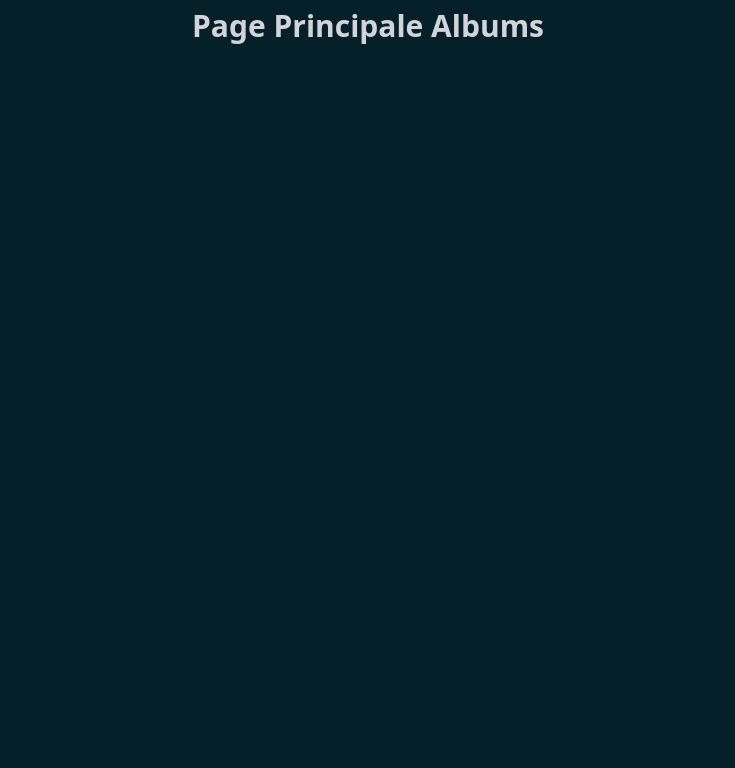
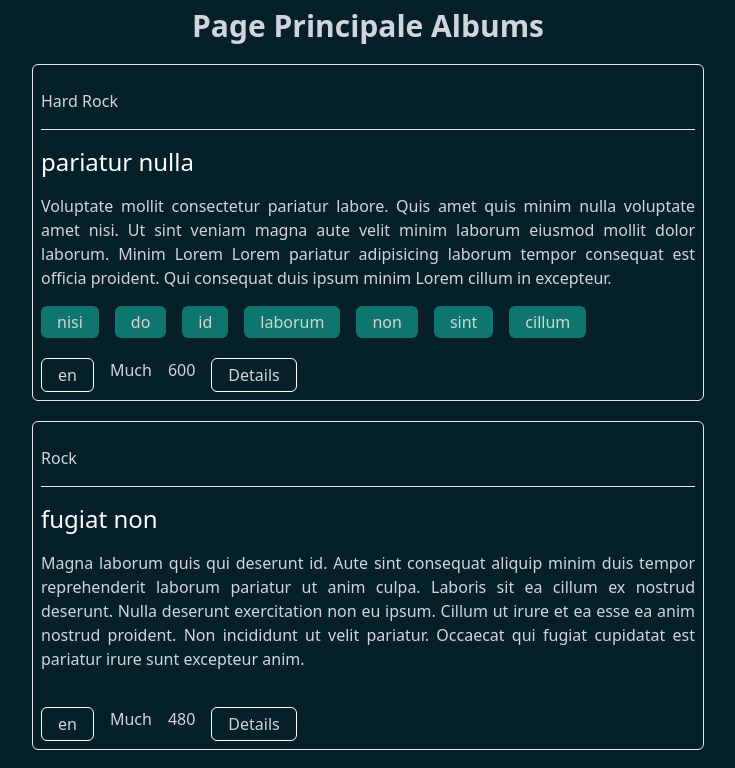
Before and after one commit to Dakarmo/app-musicV2, an Angular app: page / in a window 1280 px wide. Shown: the top 768 px of the page, without its empty margins (272-1007 px from the left). Built offline with nearby package versions, Linux system fonts and the light colour scheme.

Commit message:
affichage des albums

```diff
--- a/src/app/albums/albums.component.html
+++ b/src/app/albums/albums.component.html
@@ -1 +1,38 @@
-<h2 class="font-bold text-3xl text-center my-2">{{title}}</h2>
+<h2 class="font-bold text-3xl text-center my-2">
+    {{title}}
+</h2>
+
+<article *ngFor="let album of Albums" class="border bg-[#06202A]/50 my-5 max-w-2xl mx-auto p-2 rounded-md">
+    <div class="py-4 border-b">{{album.ref}}</div>
+    <h3 class="text-2xl text-white my-4">{{album.title}}</h3>
+    <p class="text-justify">{{album.description}}</p>
+    <ul class="flex gap-2 md:gap-4 flex-wrap mt-4">
+        <li *ngFor="let tag of album.tags" class="boder px-4 py-1 bg-teal-700 rounded-md ">{{tag}}</li>
+    </ul>
+    <div class="mt-5 flex gap-2 md:gap-4">
+        <button class="border border-white py-1 px-4 hover:bg-gray-300 hover:text-black rounded-md">en</button>
+        <p>{{album.like}}</p>
+        <p>{{album.duration}}</p>
+        <button class="border border-white py-1 px-4 hover:bg-gray-300 hover:text-black rounded-md">Details</button>
+    </div>
+
+</article>
+
+<!-- <h2 class="font-bold text-3xl text-center my-2">
+    {{ title }}
+</h2>
+<div class="flex justify-center items-center h-screen">
+
+    <article *ngFor="let album of Albums" class="my-4 p-4 border border-gray-300 rounded-lg">
+        <div class="font-bold text-xl">{{ album.ref }}</div>
+        <h3 class="text-lg font-semibold">{{ album.title }}</h3>
+        <p class="text-gray-600">{{ album.description }}</p>
+        <ul class="list-disc mt-2 ml-4">
+            <li *ngFor="let tag of album.tags" class="text-blue-500">{{ tag }}</li>
+        </ul>
+        <button class="bg-blue-500 text-white px-4 py-2 mt-4">en</button>
+        <p class="mt-2">{{ album.like }} Likes</p>
+        <p class="text-gray-500">{{ album.duration }}</p>
+        <button class="bg-gray-800 text-white px-4 py-2 mt-2">Details</button>
+    </article>
+</div> -->
--- a/src/app/albums/albums.component.ts
+++ b/src/app/albums/albums.component.ts
@@ -1,11 +1,14 @@
 import { Component } from '@angular/core';
+import { ALBUMS } from '../mock-albums';
 
 @Component({
   selector: 'app-albums',
   templateUrl: './albums.component.html',
   styleUrl: './albums.component.css'
 })
+
 export class AlbumsComponent {
 
-  title = "Page Principale Albums"
+  title = "Page Principale Albums";
+  Albums = ALBUMS;
 }
--- a/src/app/app.component.html
+++ b/src/app/app.component.html
@@ -1 +1,3 @@
-<app-albums></app-albums>
+<div class="">
+    <app-albums></app-albums>
+</div>
```
